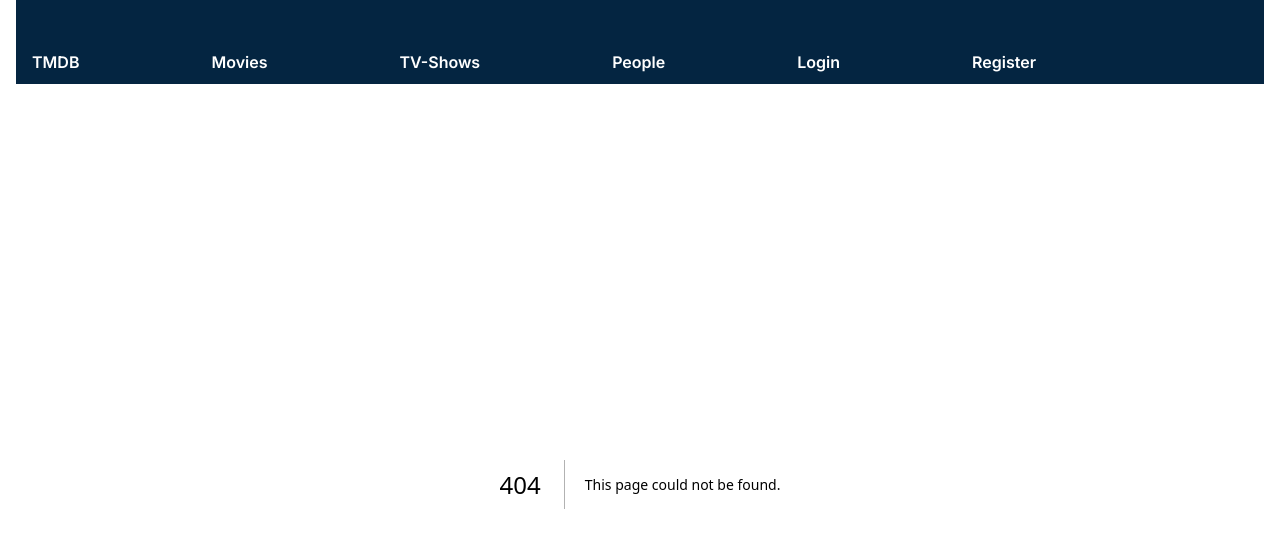
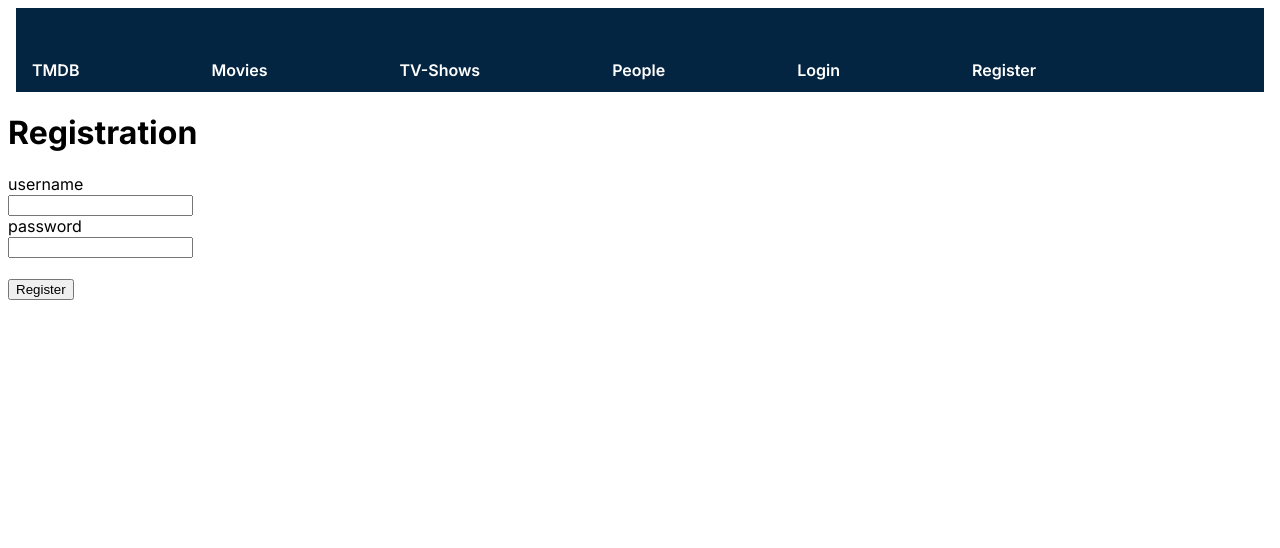
Before and after one commit to BetancourtFelipe/the-movie-db, a Next.js app: page /register in a window 1280 px wide. Before the commit this address had no page. Shown: the top 548 px of the page. Built offline with nearby package versions, Linux system fonts and the light colour scheme.

Commit message:
Add RegisterForm raw

```diff
--- a/app/(auth)/login/LogInForm.js
+++ b/app/(auth)/login/LogInForm.js
@@ -1,6 +1,6 @@
-export default function LogInForm() {
+export default function LoginForm() {
   return (
-    <div>
+    <form>
       <div>
         <label>
           username:
@@ -22,6 +22,6 @@ export default function LogInForm() {
         <br />
         <button>Login</button>
       </div>
-    </div>
+    </form>
   );
 }
--- /dev/null
+++ b/app/(auth)/register/RegisterForm.js
@@ -0,0 +1,20 @@
+export default function LoginForm() {
+  return (
+    <form>
+      <div>
+        <label>
+          username <br />
+          <input />
+        </label>
+        <br />
+        <label>
+          password <br />
+          <input />
+        </label>
+        <br />
+        <br />
+        <button>Register</button>
+      </div>
+    </form>
+  );
+}
--- /dev/null
+++ b/app/(auth)/register/page.js
@@ -0,0 +1,16 @@
+import RegisterForm from './RegisterForm';
+
+export default function RegisterPage() {
+  return (
+    <main>
+      <div>
+        <div>
+          <h1>Registration</h1>
+        </div>
+      </div>
+      <div>
+        <RegisterForm />
+      </div>
+    </main>
+  );
+}
```
